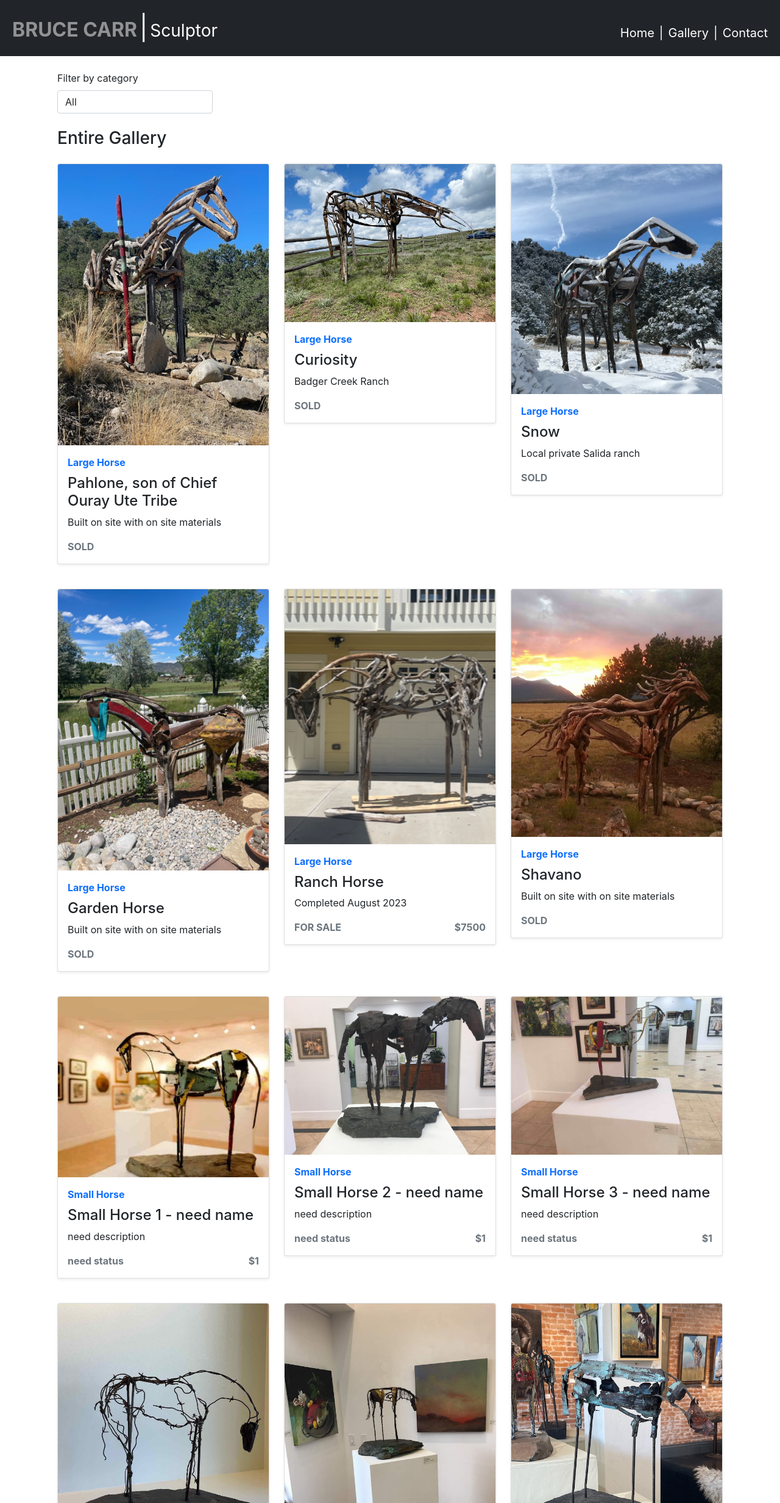
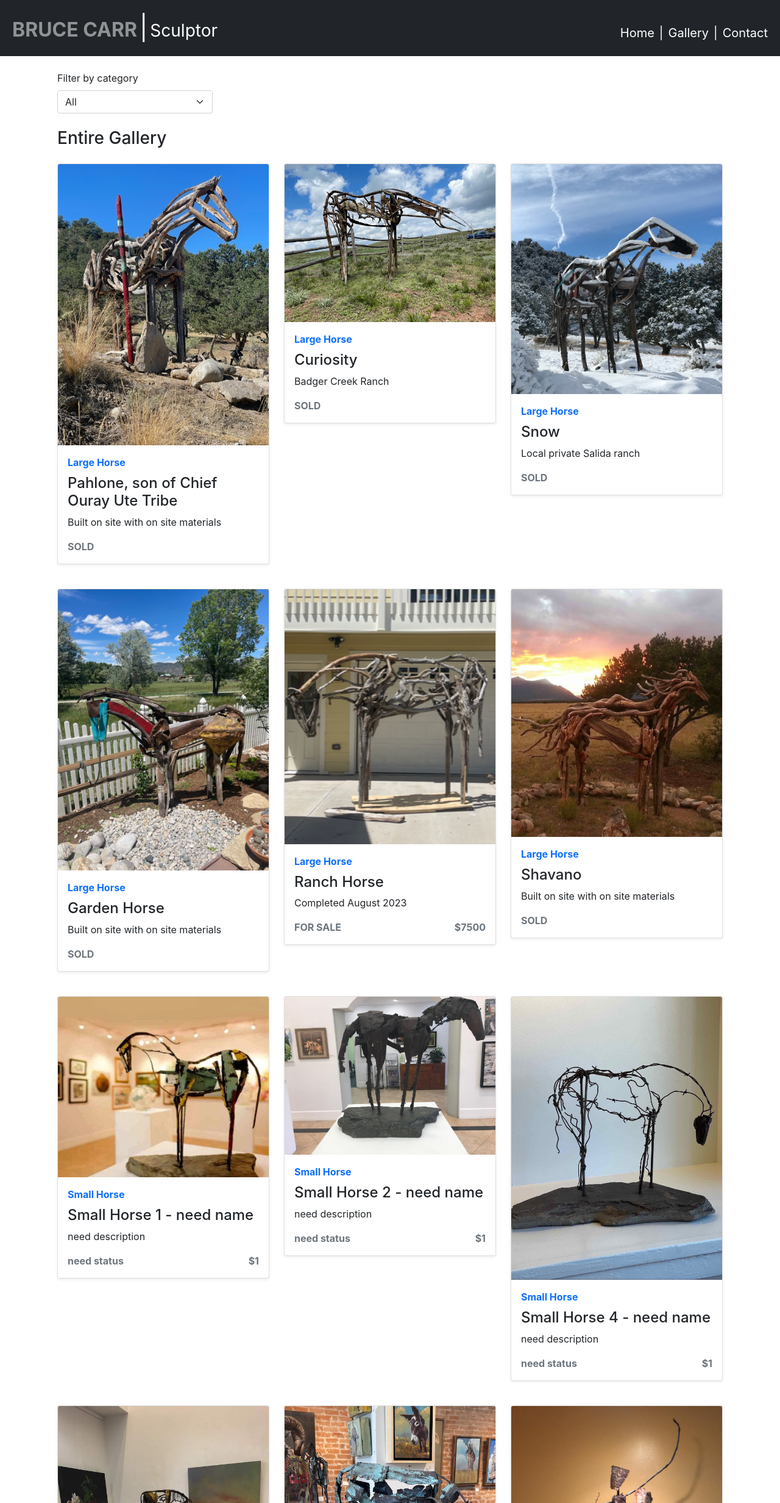
Before and after one commit to ryanecarr/brucecarr.org, a React (Create React App) app: page /gallery in a window 1280 px wide. Shown: the top 2464 px of the page at 61% size. Built offline with nearby package versions, Linux system fonts and the light colour scheme.

Commit message:
gallery update 4

```diff
--- a/src/Pages/Gallery/Gallery.js
+++ b/src/Pages/Gallery/Gallery.js
@@ -27,7 +27,7 @@ const Gallery = () => {
           <div className='form-group'>
             <label for='formControlSelect' className='mb-2'>Filter by category</label>
             <select
-              className='form-control'
+              className='form-select'
               id='formControlSelect'
               onChange={filterGallery}
             >
--- a/src/Pages/Gallery/GalleryData.js
+++ b/src/Pages/Gallery/GalleryData.js
@@ -94,15 +94,6 @@ export default [
     category: 'Small Horse',
   },
   {
-    name: 'Small Horse 3 - need name',
-    status: 'need status',
-    description: 'need description',
-    price: 1,
-    image: art04,
-    type: 'small',
-    category: 'Small Horse',
-  },
-  {
     name: 'Small Horse 4 - need name',
     status: 'need status',
     description: 'need description',
--- a/src/Pages/Home/Home.js
+++ b/src/Pages/Home/Home.js
@@ -21,7 +21,7 @@ const Home = () => {
               <h1 className='display-1 fw-bolder hello text-white'>Hello</h1>
               <p className='fw-bold lead mb-2'>A Bit About Me</p>
               <p className='lh-lg'>
-                I am a self taught sculptor who creates objects for you to fall
+                I am a sculptor who creates objects for you to fall
                 in love with.
                 <br />
                 <br />I attempt to create a connection and appreciation for
```
